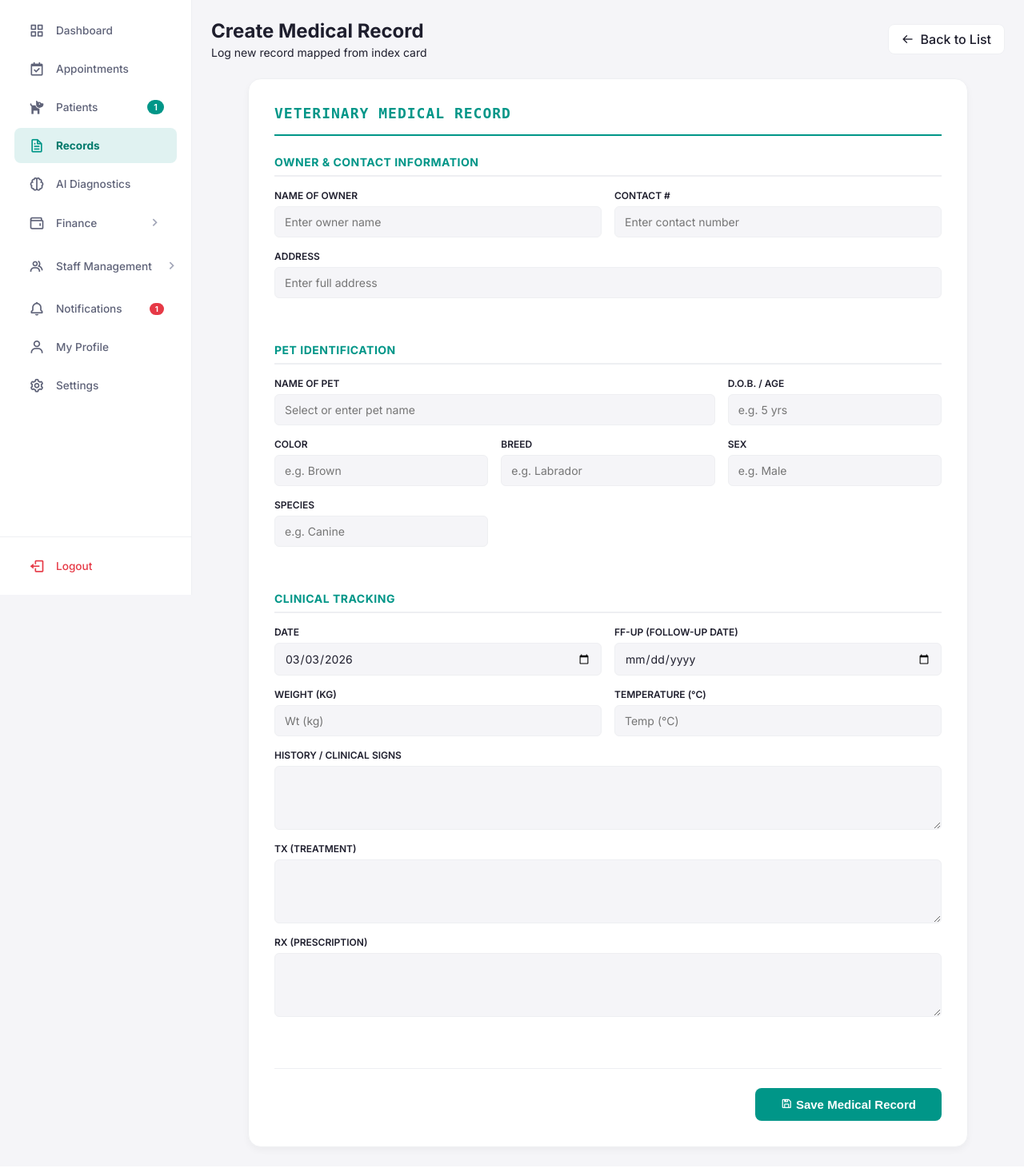
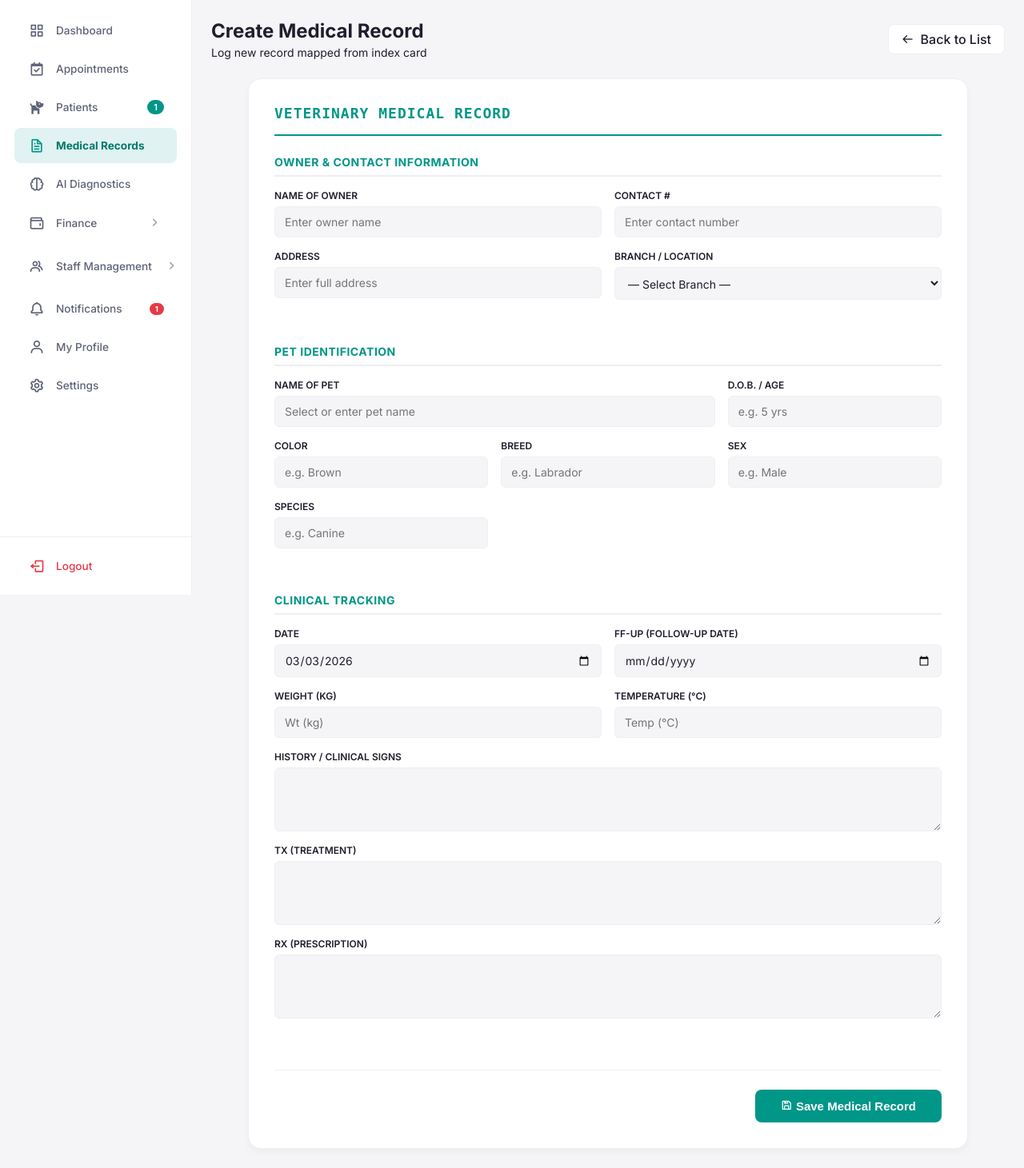
Before and after one commit to Hikarudesu/FMH-CLINIC-PROTOTYPE, a Django app: page /records/admin/create/ in a window 1280 px wide. Shown: the part 56-1517 px from the top of the page at 80% size. Run offline with Django 5.2, Linux system fonts and the light colour scheme; a user stored in the database is signed in; data comes from the database, SQL or seed files in the repository; both versions use the stored data as it was after the commit; data that the repository does not hold is empty.

Commit message:
feat: Introduce medical record management and appointment booking functionalities with associated forms, templates, and admin interfaces.

```diff
--- /dev/null
+++ b/FMHANIMALCLINIC/appointments/forms_pylint.py
@@ -0,0 +1,6 @@
+# pylint: skip-file
+# This file serves only to provide objects attribute for models in IDE
+from .models import Appointment
+from employees.models import StaffMember, VetSchedule
+from branches.models import Branch
+from patients.models import Pet
--- a/FMHANIMALCLINIC/appointments/views.py
+++ b/FMHANIMALCLINIC/appointments/views.py
@@ -163,9 +163,12 @@ def portal_book(request):
         form = PortalAppointmentForm(user=request.user)
 
     branches = Branch.objects.filter(is_active=True)
+    user_pets = request.user.pets.all() if hasattr(request.user, 'pets') else []
+
     return render(request, 'appointments/book_portal.html', {
         'form': form,
         'branches': branches,
+        'user_pets': user_pets,
     })
 
 
--- a/FMHANIMALCLINIC/records/admin.py
+++ b/FMHANIMALCLINIC/records/admin.py
@@ -8,7 +8,7 @@ from .models import MedicalRecord
 @admin.register(MedicalRecord)
 class MedicalRecordAdmin(admin.ModelAdmin):
     """Admin interface customization for the MedicalRecord model."""
-    list_display = ('pet', 'vet', 'date_recorded', 'treatment')
-    list_filter = ('vet', 'date_recorded')
+    list_display = ('pet', 'vet', 'branch', 'date_recorded', 'treatment')
+    list_filter = ('branch', 'vet', 'date_recorded')
     search_fields = ('pet__name', 'history_clinical_signs', 'treatment')
     autocomplete_fields = ('pet', 'vet')
--- a/FMHANIMALCLINIC/records/forms.py
+++ b/FMHANIMALCLINIC/records/forms.py
@@ -3,16 +3,18 @@ Forms for the records application.
 """
 from django import forms
 from .models import MedicalRecord
+from branches.models import Branch
 
 
 class MedicalRecordForm(forms.ModelForm):
     class Meta:
         model = MedicalRecord
         fields = [
-            'date_recorded', 'weight', 'temperature',
+            'branch', 'date_recorded', 'weight', 'temperature',
             'history_clinical_signs', 'treatment', 'rx', 'ff_up'
         ]
         widgets = {
+            'branch': forms.Select(attrs={'class': 'form-control', 'id': 'id_branch'}),
             'date_recorded': forms.DateInput(attrs={'class': 'form-control', 'type': 'date'}),
             'weight': forms.NumberInput(attrs={'class': 'form-control', 'step': '0.01', 'placeholder': 'Wt (kg)'}),
             'temperature': forms.NumberInput(attrs={'class': 'form-control', 'step': '0.1', 'placeholder': 'Temp (°C)'}),
@@ -21,3 +23,8 @@ class MedicalRecordForm(forms.ModelForm):
             'rx': forms.Textarea(attrs={'class': 'form-control', 'rows': 3}),
             'ff_up': forms.DateInput(attrs={'class': 'form-control', 'type': 'date'}),
         }
+
+    def __init__(self, *args, **kwargs):
+        super().__init__(*args, **kwargs)
+        self.fields['branch'].queryset = Branch.objects.filter(is_active=True)
+        self.fields['branch'].empty_label = '— Select Branch —'
--- a/FMHANIMALCLINIC/records/models.py
+++ b/FMHANIMALCLINIC/records/models.py
@@ -4,6 +4,7 @@ Models for managing Patient Medical Records.
 from django.db import models
 from patients.models import Pet
 from employees.models import StaffMember
+from branches.models import Branch
 
 
 class MedicalRecord(models.Model):
@@ -14,6 +15,9 @@ class MedicalRecord(models.Model):
                             related_name='medical_records')
     vet = models.ForeignKey(StaffMember, on_delete=models.SET_NULL,
                             null=True, related_name='medical_records')
+    branch = models.ForeignKey(Branch, on_delete=models.SET_NULL,
+                               null=True, blank=True,
+                               related_name='medical_records')
     weight = models.DecimalField(
         max_digits=5, decimal_places=2, help_text="Weight in kg", null=True, blank=True)
     temperature = models.DecimalField(
--- a/FMHANIMALCLINIC/records/views.py
+++ b/FMHANIMALCLINIC/records/views.py
@@ -1,17 +1,24 @@
 """
 Views for handling specific actions within Medical Records.
 """
-from django.shortcuts import render, get_object_or_404, redirect
-from django.db.models import Q
-from django.contrib.auth.decorators import login_required
-from django.contrib import messages
-from django.http import HttpResponseForbidden
-
-from django.utils import timezone
+# pylint: disable=no-member
 import json
 import re
+
+from django.contrib import messages
+from django.contrib.auth import get_user_model
+from django.contrib.auth.decorators import login_required
+from django.db.models import Q
+from django.http import HttpResponseForbidden
+from django.shortcuts import render, get_object_or_404, redirect
+from django.utils import timezone
+
+from patients.models import Pet  # pylint: disable=no-member
+from branches.models import Branch
 from .models import MedicalRecord
 from .forms import MedicalRecordForm
+
+User = get_user_model()
 
 
 @login_required
@@ -33,7 +40,7 @@ def admin_records_list(request):
         return HttpResponseForbidden("You do not have permission to view this page.")
 
     query = request.GET.get('q', '')
-    records = MedicalRecord.objects.all().select_related('pet', 'vet')
+    records = MedicalRecord.objects.all().select_related('pet', 'vet', 'branch')
 
     if query:
         records = records.filter(
@@ -45,9 +52,19 @@ def admin_records_list(request):
             Q(treatment__icontains=query)
         ).distinct()
 
+    # Branch filter
+    branch_id = request.GET.get('branch', '')
+    if branch_id:
+        records = records.filter(branch_id=branch_id)
+
+    branches = Branch.objects.filter(
+        is_active=True)  # pylint: disable=no-member
+
     context = {
         'records': records,
-        'search_query': query
+        'search_query': query,
+        'branches': branches,
+        'selected_branch': branch_id,
     }
     return render(request, 'records/admin_list.html', context)
 
@@ -66,8 +83,6 @@ def admin_record_create(request):
                 record.vet = request.user.staffmember
 
             # --- Dynamic Owner Resolution or Creation ---
-            from django.contrib.auth import get_user_model
-            User = get_user_model()
             owner_name_str = request.POST.get('owner_name', '').strip()
             owner = None
             if owner_name_str:
@@ -75,7 +90,10 @@ def admin_record_create(request):
                 first_name = parts[0]
                 last_name = parts[1] if len(parts) > 1 else ''
                 owner_qs = User.objects.filter(
-                    first_name=first_name, last_name=last_name, role=User.Role.PET_OWNER)
+                    first_name=first_name,
+                    last_name=last_name,
+                    role=User.Role.PET_OWNER,
+                )
                 if owner_qs.exists():
                     owner = owner_qs.first()
                     # Update contact/address if changed
@@ -86,22 +104,24 @@ def admin_record_create(request):
                     owner.save()
                 else:
                     # Create new Owner profile
-                    username = f"{first_name.lower()}{last_name.lower()}_{User.objects.count()}"
+                    username = (
+                        f"{first_name.lower()}{last_name.lower()}"
+                        f"_{User.objects.count()}"
+                    )
                     owner = User.objects.create_user(
                         username=username,
                         first_name=first_name,
                         last_name=last_name,
                         role=User.Role.PET_OWNER,
                         address=request.POST.get('owner_address', ''),
-                        phone_number=request.POST.get('owner_contact', '')
+                        phone_number=request.POST.get('owner_contact', ''),
                     )
 
             # --- Dynamic Pet Resolution or Creation ---
-            from patients.models import Pet
             pet_name_str = request.POST.get('pet_name', '').strip()
             pet = None
             if pet_name_str and owner:
-                pet_qs = Pet.objects.filter(
+                pet_qs = Pet.objects.filter(  # pylint: disable=no-member
                     name__iexact=pet_name_str, owner=owner)
                 if pet_qs.exists():
                     pet = pet_qs.first()
@@ -124,8 +144,14 @@ def admin_record_create(request):
                     pet.age = getattr(pet, 'age', 0) or 0
 
                 pet_sex_str = request.POST.get('pet_sex', '').upper()
-                if pet_sex_str in dict(Pet.Sex.choices).keys() or pet_sex_str in ['MALE', 'FEMALE']:
-                    pet.sex = "MALE" if "MALE" in pet_sex_str else "FEMALE" if "FEMALE" in pet_sex_str else pet_sex_str
+                sex_keys = dict(Pet.Sex.choices).keys()
+                if pet_sex_str in sex_keys or pet_sex_str in ['MALE', 'FEMALE']:
+                    if "MALE" in pet_sex_str:
+                        pet.sex = "MALE"
+                    elif "FEMALE" in pet_sex_str:
+                        pet.sex = "FEMALE"
+                    else:
+                        pet.sex = pet_sex_str
 
                 pet.save()
 
@@ -135,7 +161,10 @@ def admin_record_create(request):
                 return redirect('records:admin_list')
             else:
                 form.add_error(
-                    None, "Could not resolve or create patient profile. Ensure Owner and Pet names are provided.")
+                    None,
+                    "Could not resolve or create patient profile. "
+                    "Ensure Owner and Pet names are provided.",
+                )
     else:
         # Pre-select pet if passed in URL (optional enhancement)
         initial_data = {'date_recorded': timezone.now().date()}
@@ -145,10 +174,14 @@ def admin_record_create(request):
         form = MedicalRecordForm(initial=initial_data)
 
     # Build pet details JSON & Data for dynamic form population
-    from patients.models import Pet
-    pets = Pet.objects.select_related('owner').all()
+    pets = Pet.objects.select_related(
+        'owner').all()  # pylint: disable=no-member
     pets_data = {}
     for p in pets:
+        # Get the pet's last-used branch from their most recent record
+        last_record = p.medical_records.filter(
+            branch__isnull=False
+        ).order_by('-date_recorded').first()
         pets_data[p.name] = {  # Map by name for JS datalist lookup
             'owner_name': p.owner.get_full_name() or p.owner.username,
             'owner_address': p.owner.address,
@@ -158,6 +191,7 @@ def admin_record_create(request):
             'pet_species': p.species,
             'pet_breed': p.breed,
             'pet_sex': p.get_sex_display(),
+            'branch_id': p.owner.branch_id or (last_record.branch_id if last_record else ''),
         }
 
     context = {
@@ -182,15 +216,16 @@ def admin_record_edit(request, pk):
             updated_record = form.save(commit=False)
 
             # --- Update Owner details if provided ---
-            from django.contrib.auth import get_user_model
-            User = get_user_model()
             owner_name_str = request.POST.get('owner_name', '').strip()
             if owner_name_str:
                 parts = owner_name_str.split(' ', 1)
                 first_name = parts[0]
                 last_name = parts[1] if len(parts) > 1 else ''
                 owner_qs = User.objects.filter(
-                    first_name=first_name, last_name=last_name, role=User.Role.PET_OWNER)
+                    first_name=first_name,
+                    last_name=last_name,
+                    role=User.Role.PET_OWNER,
+                )
                 if owner_qs.exists():
                     owner = owner_qs.first()
                     if 'owner_contact' in request.POST:
@@ -200,7 +235,6 @@ def admin_record_edit(request, pk):
                     owner.save()
 
             # --- Update Pet details if provided ---
-            from patients.models import Pet
             pet = record.pet
             if 'pet_color' in request.POST:
                 pet.color = request.POST.get('pet_color')
@@ -220,16 +254,20 @@ def admin_record_edit(request, pk):
 
             pet.save()
             updated_record.save()
-            messages.success(request, f'Record for {record.pet.name} has been updated!')
+            messages.success(
+                request, f'Record for {record.pet.name} has been updated!')
             return redirect('records:admin_list')
     else:
         form = MedicalRecordForm(instance=record)
 
     # Build pet details JSON for dynamic form population
-    from patients.models import Pet
-    pets = Pet.objects.select_related('owner').all()
+    pets = Pet.objects.select_related(
+        'owner').all()  # pylint: disable=no-member
     pets_data = {}
     for p in pets:
+        last_record = p.medical_records.filter(
+            branch__isnull=False
+        ).order_by('-date_recorded').first()
         pets_data[p.name] = {
             'owner_name': p.owner.get_full_name() or p.owner.username,
             'owner_address': p.owner.address,
@@ -239,6 +277,7 @@ def admin_record_edit(request, pk):
             'pet_species': p.species,
             'pet_breed': p.breed,
             'pet_sex': p.get_sex_display(),
+            'branch_id': p.owner.branch_id or (last_record.branch_id if last_record else ''),
         }
 
     context = {
@@ -261,7 +300,8 @@ def admin_record_delete(request, pk):
     if request.method == 'POST':
         pet_name = record.pet.name
         record.delete()
-        messages.success(request, f'Medical record for {pet_name} has been deleted.')
+        messages.success(
+            request, f'Medical record for {pet_name} has been deleted.')
         return redirect('records:admin_list')
 
     return render(request, 'records/admin_confirm_delete.html', {'record': record})
--- a/FMHANIMALCLINIC/templates/base/portal_admin.html
+++ b/FMHANIMALCLINIC/templates/base/portal_admin.html
@@ -238,7 +238,7 @@
             href="{% url 'records:admin_list' %}"
             class="sidebar-link {% if 'records' in request.path %}active{% endif %}"
           >
-            <i class="bx bx-file"></i><span>Records</span>
+            <i class="bx bx-file"></i><span>Medical Records</span>
           </a>
           <a
             href="#"
--- a/FMHANIMALCLINIC/templates/records/admin_form.html
+++ b/FMHANIMALCLINIC/templates/records/admin_form.html
@@ -95,9 +95,16 @@
                     <label class="form-label">Contact #</label>
                     <input type="text" id="ro-owner-contact" name="owner_contact" class="form-control-custom" placeholder="Enter contact number" />
                 </div>
-                <div class="form-group" style="grid-column: 1 / -1;">
+                <div class="form-group">
                     <label class="form-label">Address</label>
                     <input type="text" id="ro-owner-address" name="owner_address" class="form-control-custom" placeholder="Enter full address" />
+                </div>
+                <div class="form-group">
+                    <label class="form-label">Branch / Location</label>
+                    {{ form.branch }}
+                    {% if form.branch.errors %}
+                        <div style="color: var(--accent); font-size: 12px; margin-top: 4px;">{{ form.branch.errors }}</div>
+                    {% endif %}
                 </div>
             </div>
         </div>
@@ -224,6 +231,12 @@ document.addEventListener('DOMContentLoaded', function() {
             document.getElementById('ro-pet-breed').value = data.pet_breed || '';
             document.getElementById('ro-pet-sex').value = data.pet_sex || '';
             document.getElementById('ro-pet-species').value = data.pet_species || '';
+
+            // Auto-select branch from pet's last record
+            const branchSelect = document.getElementById('id_branch');
+            if (branchSelect && data.branch_id) {
+                branchSelect.value = data.branch_id;
+            }
         }
     }
 
```
Also changed, not shown: FMHANIMALCLINIC/appointments/forms.py (+19 -1 lines), FMHANIMALCLINIC/templates/appointments/book_portal.html (+30 -0 lines), FMHANIMALCLINIC/templates/records/admin_edit_form.html (+8 -1 lines), FMHANIMALCLINIC/templates/records/admin_list.html (+12 -2 lines), FMHANIMALCLINIC/db.sqlite3, FMHANIMALCLINIC/records/migrations/0004_medicalrecord_branch.py (added).
